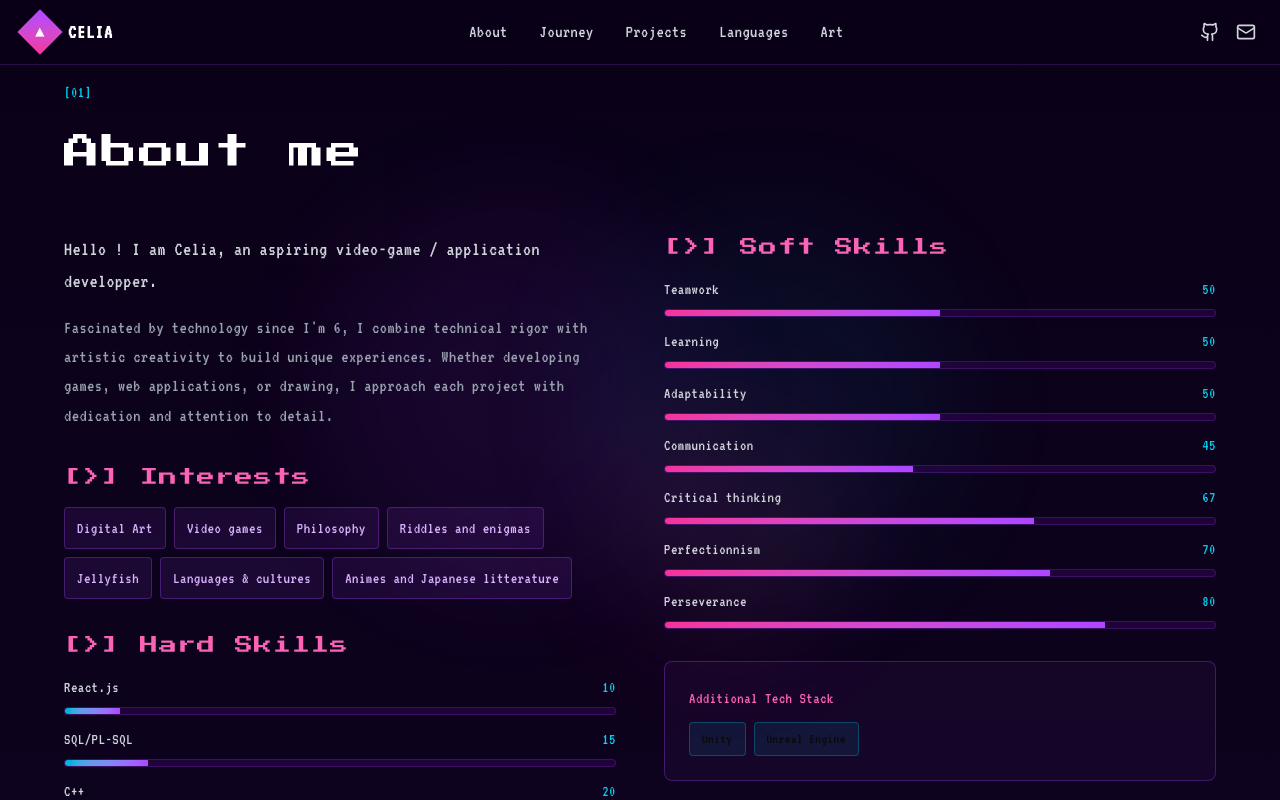
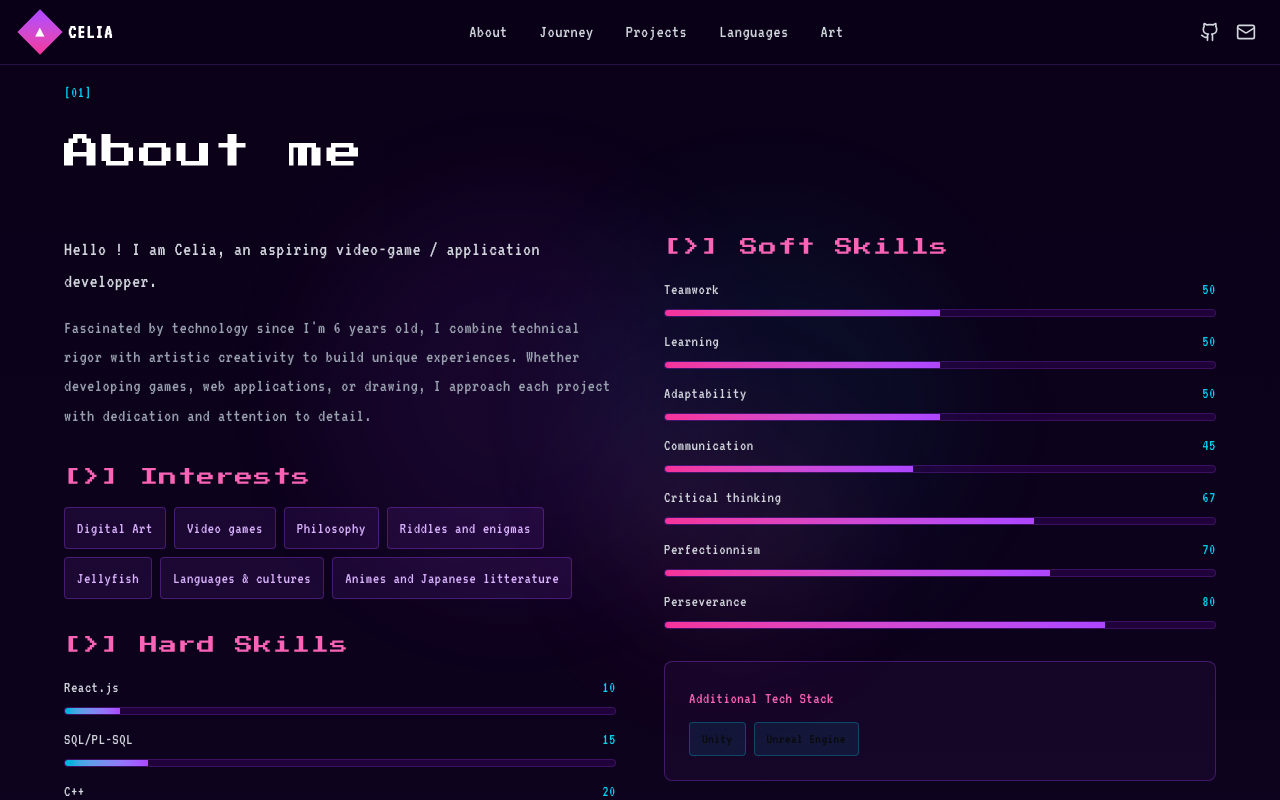
Before and after one commit to celiapplepi/celia-s-portfolio, a React (Vite) app: page / in a window 1280 px wide. Shown: the top 800 px of the page. Built offline with nearby package versions, Linux system fonts and the light colour scheme.

Commit message:
small update in about me

```diff
--- a/src/app/components/AboutSection.tsx
+++ b/src/app/components/AboutSection.tsx
@@ -57,7 +57,7 @@ export default function AboutSection() {
                 Hello ! I am Celia, an aspiring video-game / application developper.
               </p>
               <p className="text-lg text-gray-400 leading-relaxed">
-                Fascinated by technology since I'm 6, I combine technical rigor with artistic
+                Fascinated by technology since I'm 6 years old, I combine technical rigor with artistic
                 creativity to build unique experiences.
                 Whether developing games, web
                 applications, or drawing, I approach
```
